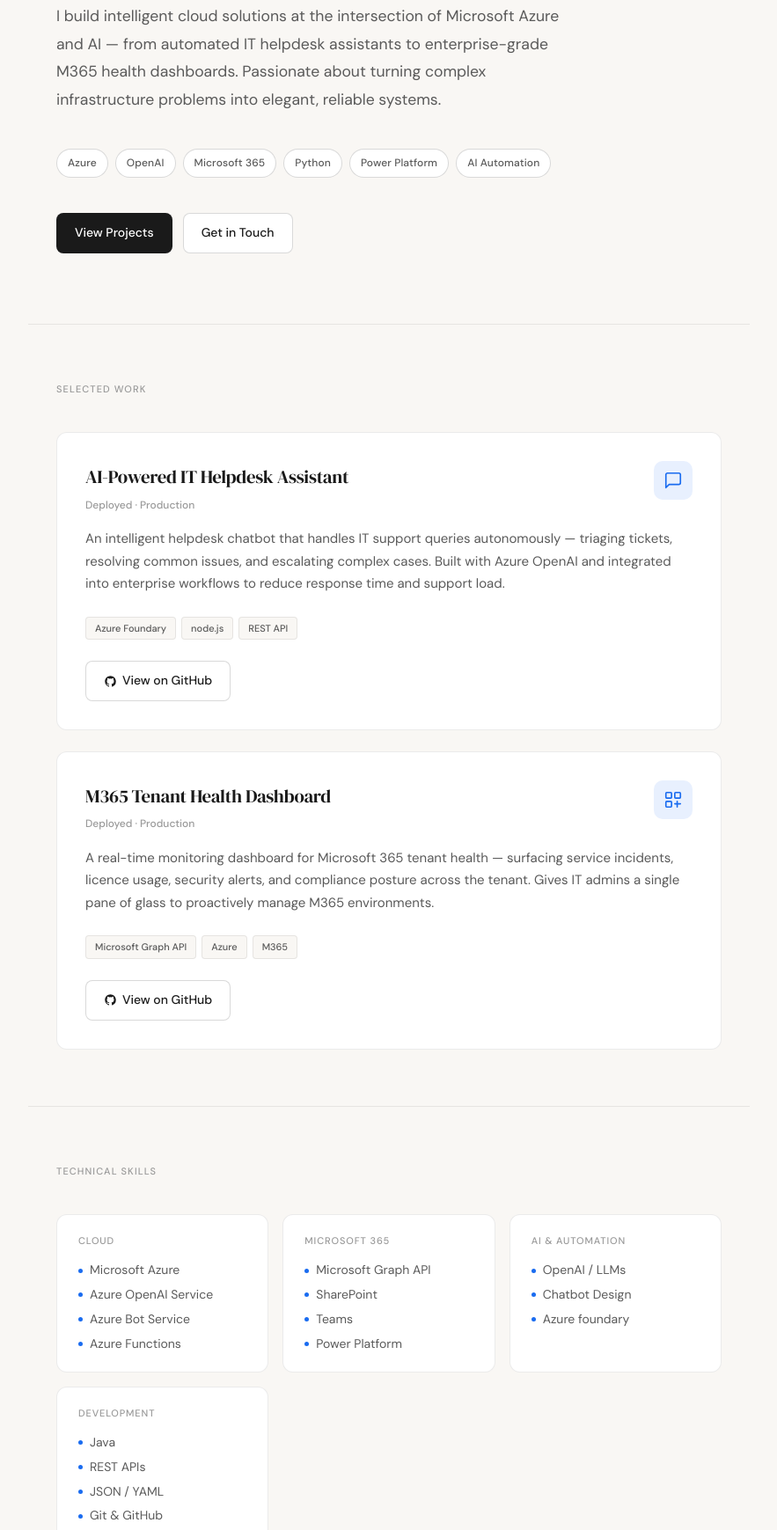
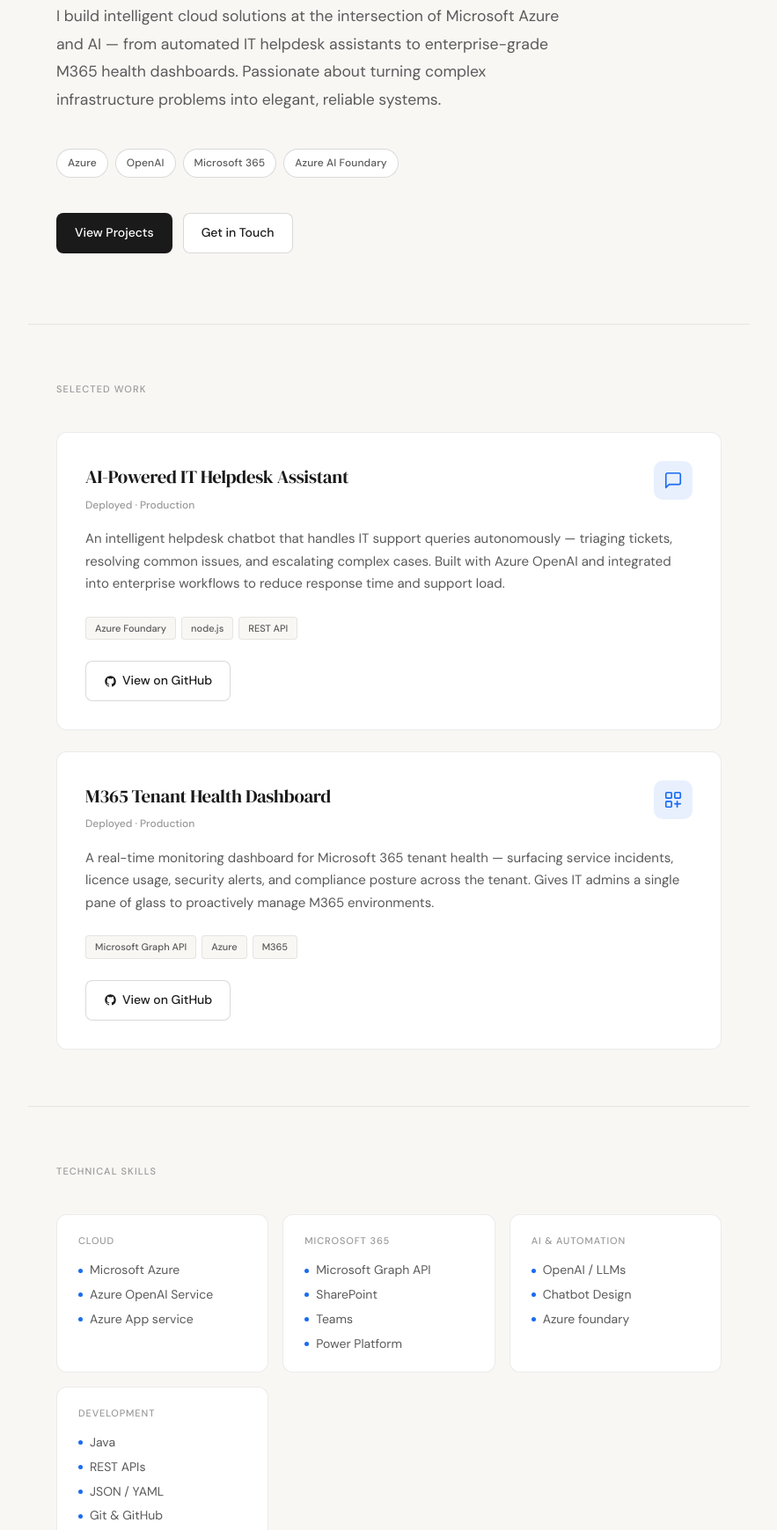
Before and after one commit to jessiegift/jessiegift.github.io, a plain HTML site: page index.html in a window 1280 px wide. Shown: the part 350-2089 px from the top of the page at 88% size, without its empty margins (198-1081 px from the left). Drawn offline with Linux system fonts and the light colour scheme.

Commit message:
Update index.html

```diff
--- a/index.html
+++ b/index.html
@@ -392,9 +392,7 @@
       <span class="chip">Azure</span>
       <span class="chip">OpenAI</span>
       <span class="chip">Microsoft 365</span>
-      <span class="chip">Python</span>
-      <span class="chip">Power Platform</span>
-      <span class="chip">AI Automation</span>
+      <span class="chip">Azure AI Foundary</span>
     </div>
     <div class="hero-cta">
       <a class="btn btn-primary" href="#projects">View Projects</a>
@@ -481,8 +479,7 @@
         <ul class="skill-list">
           <li>Microsoft Azure</li>
           <li>Azure OpenAI Service</li>
-          <li>Azure Bot Service</li>
-          <li>Azure Functions</li>
+          <li>Azure App service</li>
         </ul>
       </div>
       <div class="skill-group">
```
